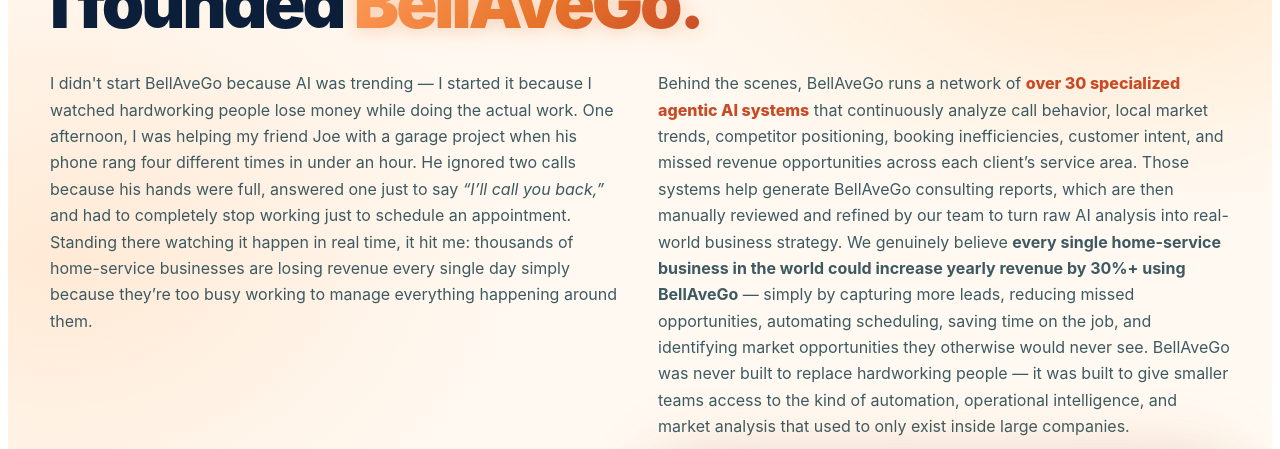
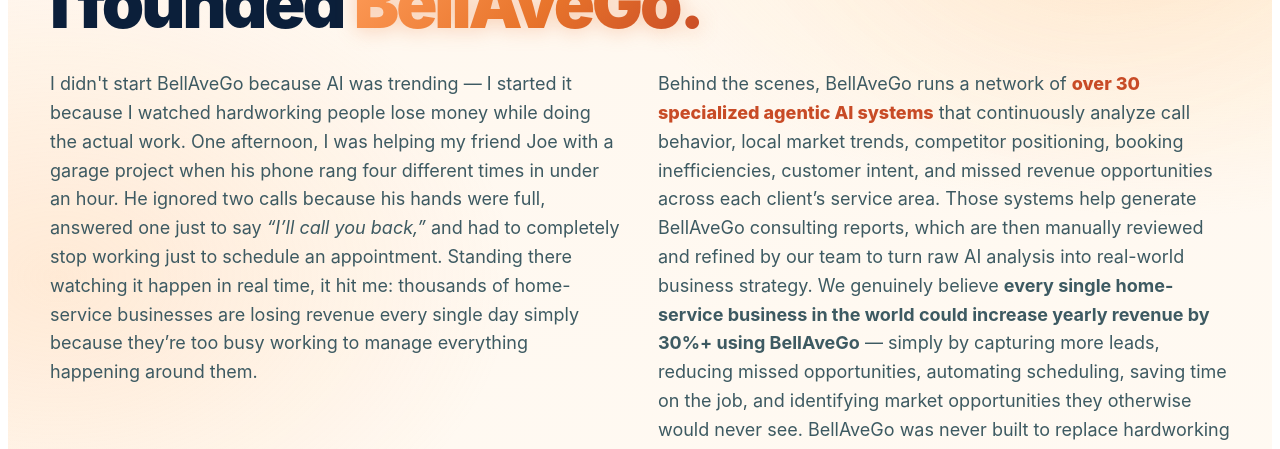
Before and after one commit to petermcshane0512-design/ringoco, a Next.js app: page /founder in a window 1280 px wide. Shown: the part 310-759 px from the top of the page. Built offline with nearby package versions, Linux system fonts and the light colour scheme; no server answers.

Commit message:
founder: bump quad paragraph font 16 -> 18 to close left-column gap

```diff
--- a/src/app/founder/page.tsx
+++ b/src/app/founder/page.tsx
@@ -72,7 +72,7 @@ export default function FounderPage() {
                 bottom of the video card in the right column). The video makes
                 the right column naturally taller — stretching the left column
                 + pushing P2 to the bottom keeps the four corners in a clean box. */}
-            <div className="quad-left" style={{ display: 'flex', flexDirection: 'column', gap: 18, justifyContent: 'space-between', fontSize: 16, lineHeight: 1.65, color: '#3D5A62' }}>
+            <div className="quad-left" style={{ display: 'flex', flexDirection: 'column', gap: 20, justifyContent: 'space-between', fontSize: 18, lineHeight: 1.6, color: '#3D5A62' }}>
               <p style={{ margin: 0 }}>
                 I didn&apos;t start BellAveGo because AI was trending &mdash; I started it because I watched hardworking people lose money while doing the actual work. One afternoon, I was helping my friend Joe with a garage project when his phone rang four different times in under an hour. He ignored two calls because his hands were full, answered one just to say <em>&ldquo;I&rsquo;ll call you back,&rdquo;</em> and had to completely stop working just to schedule an appointment. Standing there watching it happen in real time, it hit me: thousands of home-service businesses are losing revenue every single day simply because they&rsquo;re too busy working to manage everything happening around them.
               </p>
@@ -83,7 +83,7 @@ export default function FounderPage() {
 
             {/* RIGHT column — paragraph 3 on top, video below */}
             <div className="quad-right" style={{ display: 'flex', flexDirection: 'column', gap: 22 }}>
-              <p style={{ margin: 0, fontSize: 16, lineHeight: 1.65, color: '#3D5A62' }}>
+              <p style={{ margin: 0, fontSize: 18, lineHeight: 1.6, color: '#3D5A62' }}>
                 Behind the scenes, BellAveGo runs a network of <span style={{ color: '#C84B26', fontWeight: 800 }}>over 30 specialized agentic AI systems</span> that continuously analyze call behavior, local market trends, competitor positioning, booking inefficiencies, customer intent, and missed revenue opportunities across each client&rsquo;s service area. Those systems help generate BellAveGo consulting reports, which are then manually reviewed and refined by our team to turn raw AI analysis into real-world business strategy. We genuinely believe <strong>every single home-service business in the world could increase yearly revenue by 30%+ using BellAveGo</strong> &mdash; simply by capturing more leads, reducing missed opportunities, automating scheduling, saving time on the job, and identifying market opportunities they otherwise would never see. BellAveGo was never built to replace hardworking people &mdash; it was built to give smaller teams access to the kind of automation, operational intelligence, and market analysis that used to only exist inside large companies.
               </p>
 
```
